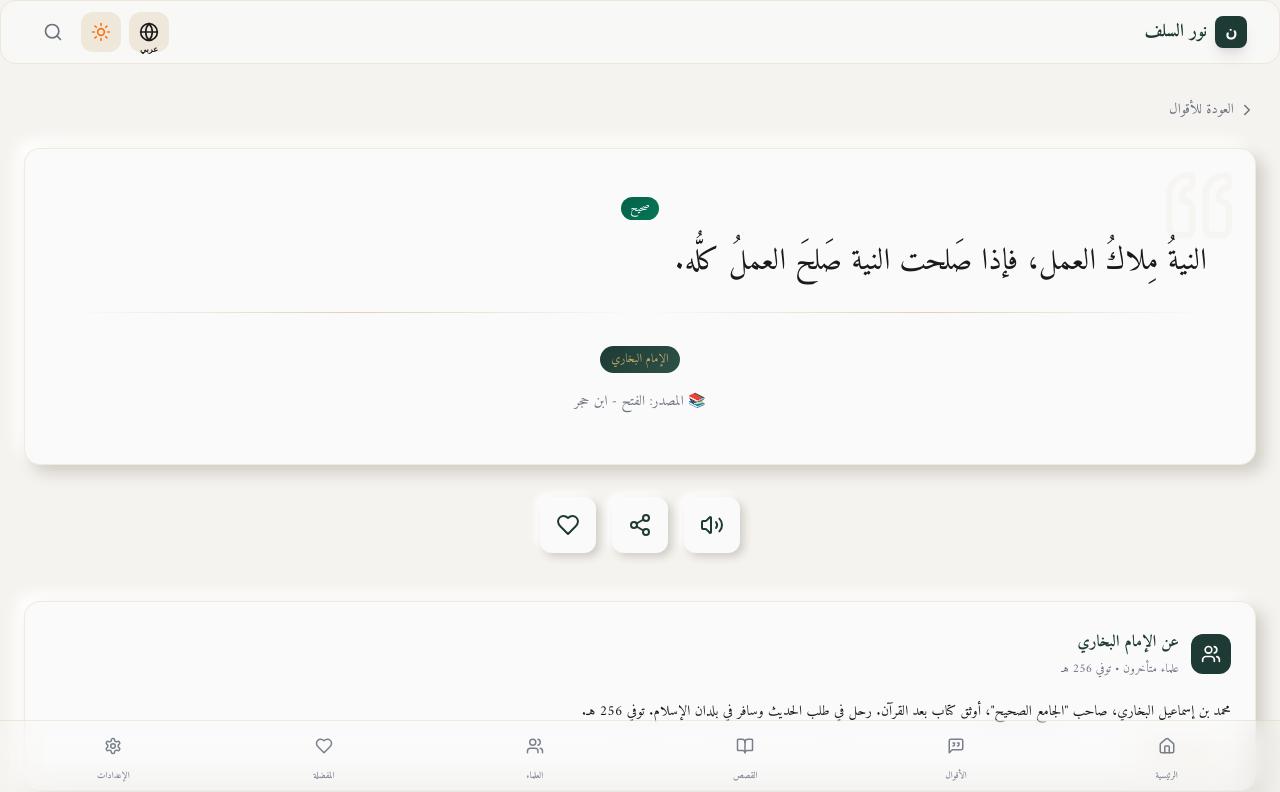
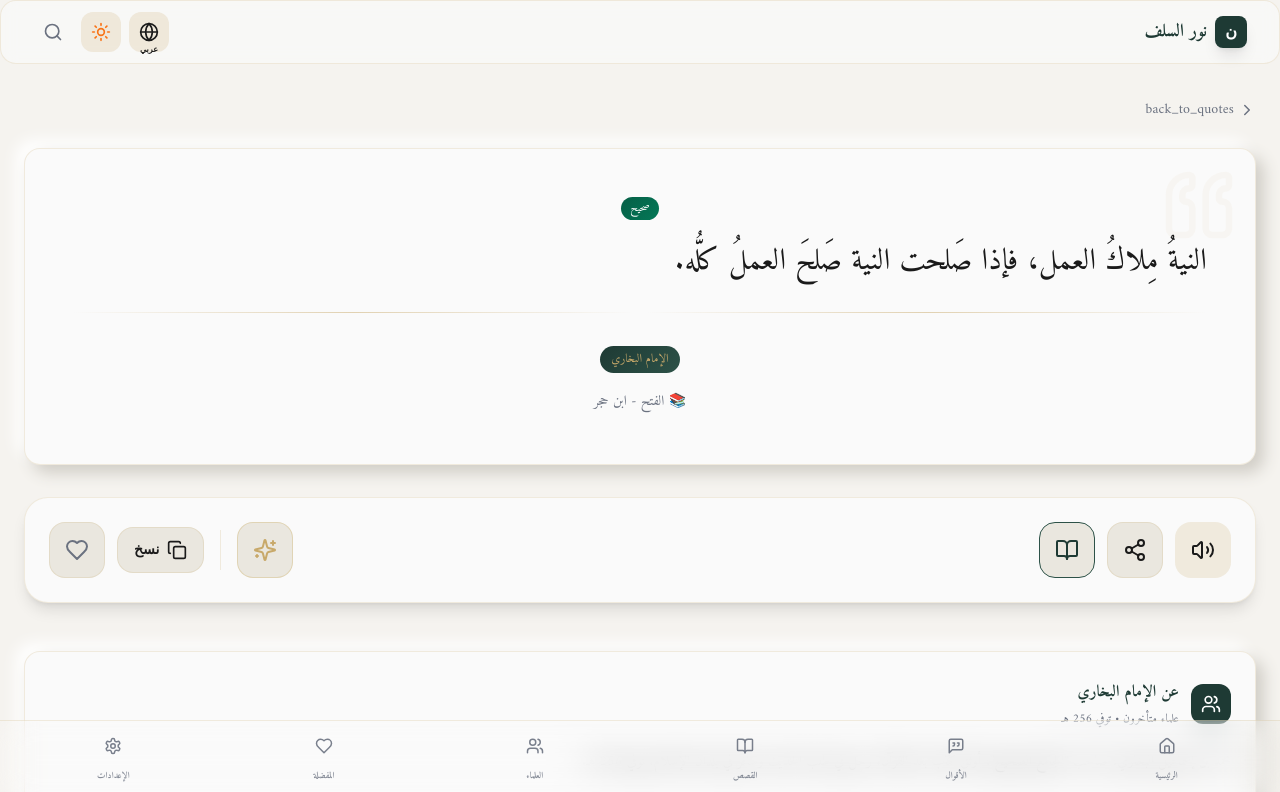
Before and after one commit to ibrahimcowke/AQWAAL-SALAF, a React (Vite) app: page /aqwaal/aqw-028 in a window 1280 px wide. Shown: the top 792 px of the page. Built offline with nearby package versions, Linux system fonts and the light colour scheme; no server answers; the database is empty; a web font is replaced by a local one.

Commit message:
feat: add full action buttons to detail view

```diff
--- a/src/pages/AqwalDetail.tsx
+++ b/src/pages/AqwalDetail.tsx
@@ -1,10 +1,13 @@
+import { useState } from 'react';
 import { useParams, useNavigate, Link } from 'react-router-dom';
-import { motion } from 'framer-motion';
-import { ChevronRight, Share2, Heart, Volume2, Quote, Users } from 'lucide-react';
+import { motion, AnimatePresence } from 'framer-motion';
+import { ChevronRight, Share2, Heart, Volume2, Quote, Users, Sparkles, Info, X, Copy, Check, BookOpen } from 'lucide-react';
 import { useContentStore } from '../stores/contentStore';
 import { useAuthStore } from '../stores/authStore';
 import { useAudioStore } from '../stores/audioStore';
 import { GradeBadge } from '../components/ui/Badge';
+import QuoteDesigner from '../components/features/QuoteDesigner';
+import { useTranslation } from 'react-i18next';
 import toast from 'react-hot-toast';
 import { Helmet } from 'react-helmet-async';
 
@@ -15,48 +18,78 @@ export default function AqwalDetail() {
   const { isFavoriteQawl, addFavoriteQawl, removeFavoriteQawl } = useAuthStore();
   const { speak } = useAudioStore();
 
+  const [showDesigner, setShowDesigner] = useState(false);
+  const [showExplanation, setShowExplanation] = useState(false);
+  const [copied, setCopied] = useState(false);
+
+  const { i18n, t } = useTranslation();
+  const currentLang = i18n.language;
+  const isArabic = currentLang === 'ar';
+  const isSomali = currentLang === 'so';
+
   const qawl = aqwaal.find((a) => a.id === id);
   const scholar = qawl ? getScholarById(qawl.scholar_id) : null;
 
   if (!qawl) {
     return (
       <div className="page-container text-center py-20">
-        <p className="arabic-text text-lg mb-4">القول غير موجود</p>
+        <p className="arabic-text text-lg mb-4">{t('not_found') || 'القول غير موجود'}</p>
         <button onClick={() => navigate(-1)} className="neu-btn px-6 py-2 arabic-text">
-          رجوع
+          {t('back') || 'رجوع'}
         </button>
       </div>
     );
   }
 
   const isFav = isFavoriteQawl(qawl.id);
+  const displayText = isSomali && qawl.text_so ? qawl.text_so : qawl.text_ar;
+  const displayScholarName = isSomali && qawl.scholar_name_so ? qawl.scholar_name_so : qawl.scholar_name_ar;
+  const explanation = isSomali ? qawl.explanation_so : qawl.explanation_ar;
 
   const toggleFav = () => {
     if (isFav) {
       removeFavoriteQawl(qawl.id);
-      toast.success('تم الإزالة من المفضلة', { icon: '💔', style: { fontFamily: 'Amiri, serif', direction: 'rtl' } });
+      toast.success(isArabic ? 'تمت الإزالة من المفضلة' : 'Laga saaray kuwa la jecel yahay', { icon: '💔' });
     } else {
       addFavoriteQawl(qawl.id);
-      toast.success('تم الحفظ في المفضلة', { icon: '❤️', style: { fontFamily: 'Amiri, serif', direction: 'rtl' } });
+      toast.success(isArabic ? 'تمت الإضافة إلى المفضلة' : 'Waa la xafiday', { icon: '❤️' });
     }
   };
 
   const handleShare = () => {
-    const text = `"${qawl.text_ar}"\n— ${qawl.scholar_name_ar}\n\nنور السلف`;
+    const text = `"${displayText}"\n— ${displayScholarName}\n\n${t('app_name') || 'نور السلف'}`;
     if (navigator.share) {
       navigator.share({ text });
     } else {
       navigator.clipboard.writeText(text);
-      toast.success('تم نسخ القول', { style: { fontFamily: 'Amiri, serif', direction: 'rtl' } });
+      toast.success(t('share') === 'share' ? 'Copied' : 'Waa la koobiyeeyay');
     }
+  };
+
+  const handleCopy = () => {
+    navigator.clipboard.writeText(qawl.text_ar);
+    setCopied(true);
+    toast.success(t('copied_success') || 'تم النسخ بنجاح');
+    setTimeout(() => setCopied(false), 2000);
+  };
+
+  const handleCopyWithSource = () => {
+    const textToCopy = `"${qawl.text_ar}"\n\n— ${qawl.scholar_name_ar || t('unknown_scholar')}\n📚 ${qawl.source}`;
+    navigator.clipboard.writeText(textToCopy);
+    toast.success(t('copy_with_source_success') || 'تم النسخ مع المصدر');
+  };
+
+  const handleAudio = () => {
+    speak(displayText, `${t('aqwaal')}: ${displayScholarName}`);
   };
 
   return (
     <div className="page-container">
       <Helmet>
-        <title>قول {qawl.scholar_name_ar} | نور السلف</title>
+        <title>قول {displayScholarName} | نور السلف</title>
         <meta name="description" content={qawl.text_ar.substring(0, 160)} />
       </Helmet>
+
       <motion.button
         initial={{ opacity: 0, x: 20 }}
         animate={{ opacity: 1, x: 0 }}
@@ -65,7 +98,7 @@ export default function AqwalDetail() {
         style={{ color: 'var(--color-text-muted)' }}
       >
         <ChevronRight size={18} className="transition-transform group-hover:translate-x-1" />
-        العودة للأقوال
+        {t('back_to_quotes') || 'العودة للأقوال'}
       </motion.button>
 
       <motion.div
@@ -86,8 +119,13 @@ export default function AqwalDetail() {
             <GradeBadge grade={qawl.grade} />
           </div>
 
-          <h2 className="qawl-text text-2xl md:text-3xl leading-relaxed mb-8" style={{ color: 'var(--color-text)' }}>
-            {qawl.text_ar}
+          <h2
+            className="qawl-text text-2xl md:text-3xl leading-relaxed mb-8"
+            style={{
+              color: 'var(--color-text)',
+              direction: isArabic ? 'rtl' : 'ltr'
+            }}>
+            {displayText}
           </h2>
 
           <div className="gold-divider mb-8 opacity-50" />
@@ -95,41 +133,96 @@ export default function AqwalDetail() {
           <div className="flex flex-col items-center gap-4">
             <Link to={`/scholars/${qawl.scholar_id}`} className="group">
               <span className="badge-scholar text-base px-6 py-2 transition-transform group-hover:scale-105">
-                {qawl.scholar_name_ar}
+                {displayScholarName}
               </span>
             </Link>
             {qawl.source && (
-              <p className="arabic-text text-sm" style={{ color: 'var(--color-text-muted)' }}>
-                📚 المصدر: {qawl.source}
+              <p className="arabic-text text-sm" style={{ color: 'var(--color-text-muted)', direction: isArabic ? 'rtl' : 'ltr' }}>
+                📚 {isSomali && qawl.source_so ? qawl.source_so : qawl.source}
               </p>
             )}
           </div>
         </div>
       </motion.div>
 
-      {/* Floating Action Bar (Mobile-style center actions) */}
-      <div className="flex justify-center gap-4 mb-12">
+      {/* Expanded Action Bar (Mirror of QawlCard) */}
+      <div className="flex items-center justify-between flex-wrap gap-4 mb-12 p-4 md:p-6 rounded-3xl bg-[var(--color-card)] border border-[var(--color-card-border)] shadow-lg" style={{ direction: isArabic ? 'rtl' : 'ltr' }}>
+        <div className="flex items-center gap-3 flex-wrap">
           <button
-          onClick={() => speak(qawl.text_ar, `قول: ${qawl.scholar_name_ar}`)}
-          className="neu-btn w-14 h-14 flex items-center justify-center rounded-2xl"
-          style={{ color: 'var(--color-primary)' }}
+            onClick={handleAudio}
+            className={`w-12 h-12 md:w-14 md:h-14 rounded-2xl flex items-center justify-center transition-all ${
+              useAudioStore.getState().currentText === qawl.text_ar && useAudioStore.getState().isPlaying
+              ? 'animate-pulse scale-110 shadow-lg' : 'hover:scale-110'
+            }`}
+            style={{
+              color: useAudioStore.getState().currentText === qawl.text_ar && useAudioStore.getState().isPlaying
+                ? 'var(--color-primary)' : 'var(--color-text)',
+              background: useAudioStore.getState().currentText === qawl.text_ar && useAudioStore.getState().isPlaying
+                ? 'var(--color-gold)' : 'var(--color-card-border)'
+            }}
+            title="استمع"
           >
-          <Volume2 size={24} />
+            <Volume2 size={20} className="md:w-6 md:h-6" />
           </button>
           <button
             onClick={handleShare}
-          className="neu-btn w-14 h-14 flex items-center justify-center rounded-2xl"
-          style={{ color: 'var(--color-primary)' }}
+            className="w-12 h-12 md:w-14 md:h-14 rounded-2xl flex items-center justify-center transition-all hover:scale-110"
+            style={{ color: 'var(--color-text)', background: 'var(--color-bg-alt)', border: '1px solid var(--color-card-border)' }}
+            title={t('share')}
           >
-          <Share2 size={24} />
+            <Share2 size={20} className="md:w-6 md:h-6" />
           </button>
           <button
+            onClick={handleCopyWithSource}
+            className="w-12 h-12 md:w-14 md:h-14 rounded-2xl flex items-center justify-center transition-all hover:scale-110"
+            style={{ color: 'var(--color-primary)', background: 'var(--color-bg-alt)', border: '1px solid var(--color-primary-light)' }}
+            title={t('copy_with_source')}
+          >
+            <BookOpen size={20} className="md:w-6 md:h-6" />
+          </button>
+        </div>
+
+        <div className="flex items-center gap-3">
+          {explanation && (
+            <button
+              onClick={() => setShowExplanation(true)}
+              className="w-12 h-12 md:w-14 md:h-14 rounded-2xl flex items-center justify-center transition-all hover:scale-110"
+              style={{ color: 'var(--color-gold)', background: 'var(--color-bg-alt)', border: '1px solid rgba(184, 134, 11, 0.2)' }}
+              title={t('explanation') || 'الشرح'}
+            >
+              <Info size={20} className="md:w-6 md:h-6" />
+            </button>
+          )}
+          <button
+            onClick={() => setShowDesigner(true)}
+            className="w-12 h-12 md:w-14 md:h-14 rounded-2xl flex items-center justify-center transition-all hover:scale-110"
+            style={{ color: 'var(--color-gold)', background: 'var(--color-bg-alt)', border: '1px solid rgba(184, 134, 11, 0.2)' }}
+            title="تصميم بطاقة"
+          >
+            <Sparkles size={20} className="md:w-6 md:h-6" />
+          </button>
+
+          <div className="w-px h-10 bg-[var(--color-card-border)] mx-1" />
+
+          <button
+            onClick={handleCopy}
+            className="px-4 py-2.5 md:py-3 rounded-2xl bg-[var(--color-bg-alt)] border border-[var(--color-card-border)] flex items-center gap-2 text-xs md:text-sm font-bold transition-all hover:border-[var(--color-primary)]/30"
+          >
+            {copied ? <Check size={16} className="text-green-500 md:w-5 md:h-5" /> : <Copy size={16} className="md:w-5 md:h-5" />}
+            <span className="hidden sm:inline">{t('copy')}</span>
+          </button>
+
+          <button
             onClick={toggleFav}
-          className="neu-btn w-14 h-14 flex items-center justify-center rounded-2xl"
-          style={{ color: isFav ? '#dc2626' : 'var(--color-primary)' }}
+            className="w-12 h-12 md:w-14 md:h-14 rounded-2xl flex items-center justify-center transition-all hover:scale-110"
+            style={{
+              background: isFav ? 'rgba(220, 38, 38, 0.1)' : 'var(--color-bg-alt)',
+              border: isFav ? '1px solid rgba(220, 38, 38, 0.2)' : '1px solid var(--color-card-border)'
+            }}
           >
-          <Heart size={24} fill={isFav ? '#dc2626' : 'none'} />
+            <Heart size={20} className="md:w-6 md:h-6" fill={isFav ? '#dc2626' : 'none'} stroke={isFav ? '#dc2626' : 'var(--color-text-muted)'} />
           </button>
+        </div>
       </div>
 
       {/* Scholar Bio Snippet */}
@@ -149,22 +242,22 @@ export default function AqwalDetail() {
             </div>
             <div>
               <h3 className="arabic-text font-bold" style={{ color: 'var(--color-primary)' }}>
-                عن {scholar.name_ar}
+                {isArabic ? `عن ${scholar.name_ar}` : `Ku saabsan ${scholar.name_so}`}
               </h3>
               <p className="text-xs arabic-text" style={{ color: 'var(--color-text-muted)' }}>
-                {scholar.era} • توفي {scholar.death_year}
+                {scholar.era} • {isArabic ? `توفي ${scholar.death_year}` : `Dhintay ${scholar.death_year}`}
               </p>
             </div>
           </div>
-          <p className="arabic-text text-sm leading-relaxed mb-4 line-clamp-3" style={{ color: 'var(--color-text)' }}>
-            {scholar.bio_ar}
+          <p className="arabic-text text-sm leading-relaxed mb-4 line-clamp-3" style={{ color: 'var(--color-text)', direction: isArabic ? 'rtl' : 'ltr' }}>
+            {isSomali && scholar.bio_so ? scholar.bio_so : scholar.bio_ar}
           </p>
           <Link
             to={`/scholars/${scholar.id}`}
             className="text-xs arabic-text font-bold flex items-center gap-1"
             style={{ color: 'var(--color-gold)' }}
           >
-            عرض السيرة كاملة <ChevronRight size={14} />
+            {isArabic ? 'عرض السيرة كاملة' : 'Eeg taariikhda oo dhan'} <ChevronRight size={14} />
           </Link>
         </motion.div>
       )}
@@ -182,6 +275,67 @@ export default function AqwalDetail() {
           </Link>
         ))}
       </div>
+
+      {/* Explanation Modal */}
+      <AnimatePresence>
+        {showExplanation && (
+          <motion.div
+            initial={{ opacity: 0 }}
+            animate={{ opacity: 1 }}
+            exit={{ opacity: 0 }}
+            className="fixed inset-0 z-[100] flex items-center justify-center p-4 bg-black/60 backdrop-blur-sm"
+            onClick={() => setShowExplanation(false)}
+          >
+            <motion.div
+              initial={{ opacity: 0, scale: 0.9, y: 20 }}
+              animate={{ opacity: 1, scale: 1, y: 0 }}
+              exit={{ opacity: 0, scale: 0.9, y: 20 }}
+              className="bg-[var(--color-card)] w-full max-w-lg rounded-3xl overflow-hidden shadow-2xl border border-[var(--color-card-border)]"
+              onClick={(e) => e.stopPropagation()}
+            >
+              <div className="p-6 border-b border-[var(--color-card-border)] flex items-center justify-between bg-[var(--color-bg-alt)]/50">
+                <div className="flex items-center gap-3">
+                  <div className="w-10 h-10 rounded-xl bg-[var(--color-gold)]/10 flex items-center justify-center text-[var(--color-gold)]">
+                    <Info size={20} />
+                  </div>
+                  <h3 className="arabic-text font-bold text-lg">{isArabic ? 'شرح الأثر' : 'Sharaxa Xikmadda'}</h3>
+                </div>
+                <button
+                  onClick={() => setShowExplanation(false)}
+                  className="p-2 rounded-xl hover:bg-[var(--color-bg-alt)] transition-colors"
+                >
+                  <X size={20} />
+                </button>
+              </div>
+
+              <div className="p-8 max-h-[60vh] overflow-y-auto">
+                <p
+                  className={`text-lg leading-relaxed text-[var(--color-text)] opacity-80 ${isArabic ? 'font-amiri text-right' : 'font-sans text-left'}`}
+                  style={{ direction: isArabic ? 'rtl' : 'ltr' }}
+                >
+                  {explanation}
+                </p>
+              </div>
+
+              <div className="p-6 bg-[var(--color-bg-alt)]/30 border-t border-[var(--color-card-border)] text-center">
+                <p className="text-[10px] opacity-40 uppercase tracking-widest font-bold">
+                  {displayScholarName} — {qawl.source}
+                </p>
+              </div>
+            </motion.div>
+          </motion.div>
+        )}
+      </AnimatePresence>
+
+      <AnimatePresence>
+        {showDesigner && (
+          <QuoteDesigner
+            text={displayText}
+            author={displayScholarName || 'Salaf Scholar'}
+            onClose={() => setShowDesigner(false)}
+          />
+        )}
+      </AnimatePresence>
     </div>
   );
 }
```
Lines whose indentation alone changed are shown as unchanged.
